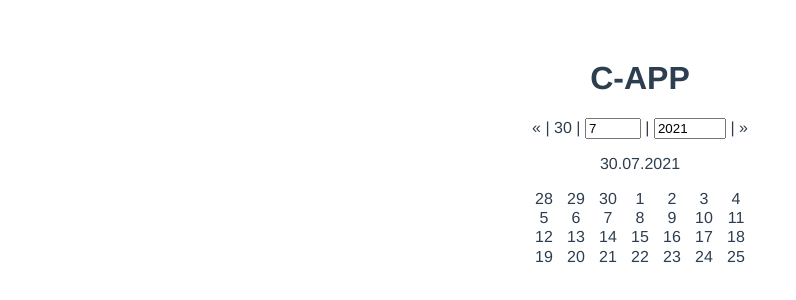
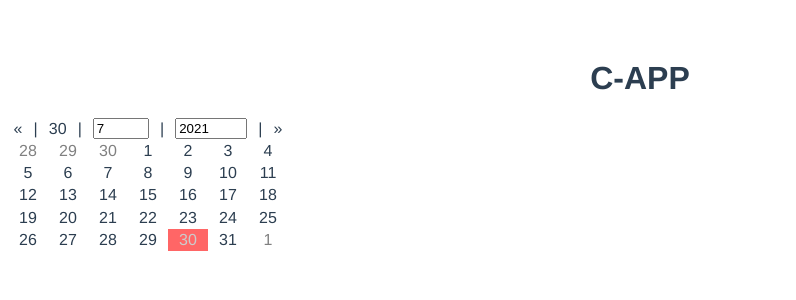
Before and after one commit to georgius1024/vue3-datepicker, a Vue app: page / in a window 1280 px wide. Shown: the top 300 px of the page, without its empty margins (0-796 px from the left). Built offline with nearby package versions, Linux system fonts and the light colour scheme.

Commit message:
initial calendar

```diff
--- a/src/App.vue
+++ b/src/App.vue
@@ -1,7 +1,9 @@
 <template>
 <h1>C-APP</h1>
-<CurrentDate v-model="date"/>
-<calendar v-model="date"/>
+<div>
+  <CurrentDate v-model="date"/>
+  <calendar v-model="date"/>
+</div>
 </template>
 
 <script>
--- a/src/assets/calendar.scss
+++ b/src/assets/calendar.scss
@@ -1,8 +1,9 @@
+$primary: #ff0000;
+$text: #333333;
 .calendar {
   font-size: 1rem;
   display: flex;
-  width: 14rem;
-  margin: 0 auto;
+  width: 2.5*7rem;
   flex-direction: column;
   .row {
     display: flex;
@@ -11,11 +12,34 @@
       display: flex;
       align-items: center;
       justify-content: center;
-      width: 2rem;
-      height: 1.2rem;
+      width: 2.5rem;
+      height: 1.4rem;
+      cursor: pointer;
+      &.blind {
+        color: lighten($text, 30%)
+      }
+      &.current {
+        background-color: lighten($primary, 20%);
+        color: lighten($text, 60%)
+      }
       &:hover {
-        background-color: red;
+        background-color: lighten($primary, 40%);
+        color: darken($text, 60%)
       }
     }
   }
 }
+.current-date {
+  display: flex;
+  flex-direction: row;
+  align-items: center;
+  width: 2.5*7rem;
+  justify-content: space-around;
+  .button {
+    cursor: pointer;
+    &:hover {
+      background-color: lighten($primary, 40%);
+      color: darken($text, 60%)
+    }
+  }
+}
--- a/src/components/CurrentDate.vue
+++ b/src/components/CurrentDate.vue
@@ -1,14 +1,14 @@
 <template>
   <div class="current-date">
-    <span>&laquo;</span>
+    <span @click="prevMonth" class="button">&laquo;</span>
     |
     <span class="date">{{dayOfMonth}}</span>
     |
-    <MonthPicker :value="date" @input="$emit($event)"/>
+    <MonthPicker :modelValue="date" @update:modelValue="input"/>
     |
-    <YearPicker :value="date" @input="$emit($event)"/>
+    <YearPicker :modelValue="date" @update:modelValue="input"/>
     |
-    <span>&raquo;</span>
+    <span @click="nextMonth" class="button">&raquo;</span>
   </div>
 </template>
 <script>
@@ -22,18 +22,30 @@ export default {
     YearPicker
   },
   props: {
-    value: {
+    modelValue: {
       type: Object,
       required: true,
     },
   },
   computed: {
     date() {
-      return dayjs(this.value);
+      return dayjs(this.modelValue);
     },
     dayOfMonth() {
       return this.date.date()
     },
+  },
+  methods: {
+    prevMonth() {
+      this.$emit('update:modelValue', this.date.subtract(1, 'month').toDate());
+    },
+    nextMonth() {
+      this.$emit('update:modelValue', this.date.add(1, 'month').toDate());
+    },
+    input(value) {
+      this.$emit('update:modelValue', value);
+    }
   }
+
 }
 </script>
--- a/src/components/MonthPicker.vue
+++ b/src/components/MonthPicker.vue
@@ -6,22 +6,23 @@ import dayjs from "dayjs";
 export default {
   name: "MonthPicker",
   props: {
-    value: {
+    modelValue: {
       type: Object,
       required: true,
     },
   },
   computed: {
     date() {
-      return dayjs(this.value);
+      return dayjs(this.modelValue);
     },
     month() {
       return this.date.month() + 1
     }
   },
   methods: {
-    input(month) {
-      this.$emit('input', this.date.month(month-1).toDate());
+    input(event) {
+      const month = event.target.value
+      this.$emit('update:modelValue', this.date.month(month-1).toDate());
     }
   }
 };
--- a/src/components/YearPicker.vue
+++ b/src/components/YearPicker.vue
@@ -13,22 +13,23 @@ import dayjs from "dayjs";
 export default {
   name: "YearPicker",
   props: {
-    value: {
+    modelValue: {
       type: Object,
       required: true,
     },
   },
   computed: {
     date() {
-      return dayjs(this.value);
+      return dayjs(this.modelValue);
     },
     year() {
       return this.date.year();
     },
   },
   methods: {
-    input(year) {
-      this.$emit("input", this.date.year(year).toDate());
+    input(event) {
+      const year = event.target.value
+      this.$emit("update:modelValue", this.date.year(year).toDate());
     },
   },
 };
--- a/src/components/calendar.vue
+++ b/src/components/calendar.vue
@@ -1,8 +1,8 @@
 <template>
-  <p>{{ today }}</p>
   <div class="calendar">
     <div v-for="(week, weekIndex) in month" class="row" :key="weekIndex">
-      <div v-for="(day, dayIndex) in week" class="cell" :key="dayIndex" @click="input(day.date)">
+      <div v-for="(day, dayIndex) in week" class="cell" :key="dayIndex" @click="input(day.date)"
+      :class="{blind: !day.sameMonth, current: day.current}">
         {{ day.monthDay }}
       </div>
     </div>
@@ -19,14 +19,14 @@ dayjs.locale("ru");
 export default {
   name: "Calendar",
   props: {
-    value: {
+    modelValue: {
       type: Object,
       required: true,
     },
   },
   computed: {
     date() {
-      return dayjs(this.value);
+      return dayjs(this.modelValue);
     },
     today() {
       return this.date.format("L");
@@ -34,7 +34,7 @@ export default {
     month() {
       const start = dayjs(this.date).startOf("month").startOf("week");
       const end = dayjs(this.date).endOf("month").endOf("week");
-      const weeks = end.diff(start, "week");
+      const weeks = Math.ceil(end.diff(start, "week", true));
       const result = [];
       for (let week = 0; week < weeks; week++) {
         let days = [];
@@ -42,7 +42,8 @@ export default {
           const date = start.add(week * 7 + weekDay, "day");
           const sameMonth = date.isSame(this.date, "month");
           const monthDay = date.date();
-          days.push({ date, sameMonth, monthDay });
+          const current = date.isSame(this.modelValue, 'day')
+          days.push({ date, sameMonth, monthDay, current });
         }
         result.push(days);
       }
@@ -51,7 +52,7 @@ export default {
   },
   methods: {
     input(value) {
-      this.$emit("input", value.toDate());
+      this.$emit("update:modelValue", value.toDate());
     },
   },
 };
```
